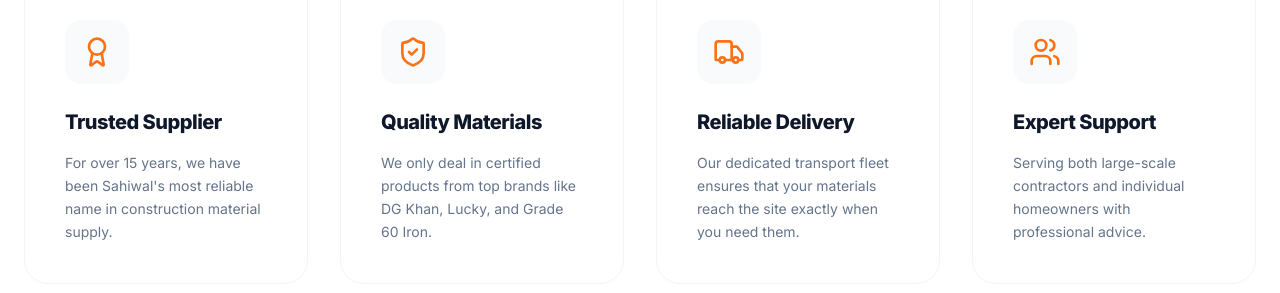
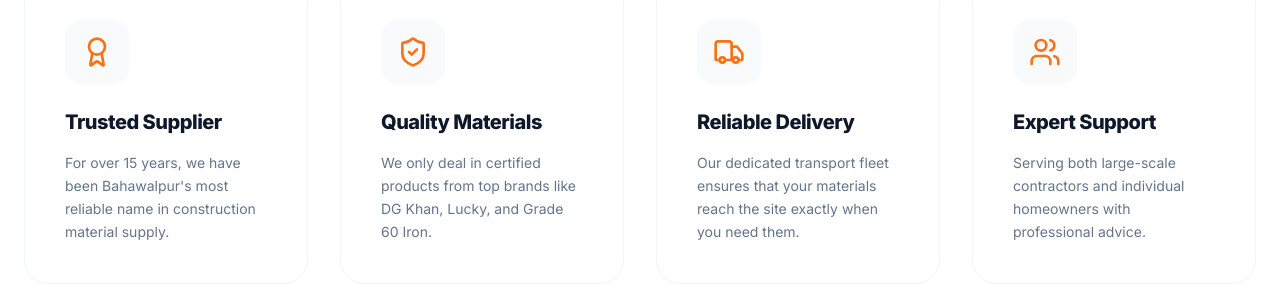
Before and after one commit to jawad226/HIMBS-store, a Next.js app: page /about in a window 1280 px wide. Shown: the part 1081-1374 px from the top of the page. Built offline with nearby package versions, Linux system fonts and the light colour scheme.

Commit message:
animation updates

```diff
--- a/src/app/layout.tsx
+++ b/src/app/layout.tsx
@@ -12,8 +12,8 @@ export const metadata: Metadata = {
     default: "Hafiz Iron & Building Material Store | Bahawalpur Trusted Supplier",
     template: "%s | Hafiz Iron Store"
   },
-  description: "Get the highest quality DG Khan Cement, Lucky Cement, and Grade 60 Iron in Sahiwal. Daily updated market rates, wholesale and retail available. Reliable site delivery.",
-  keywords: ["Hafiz Iron", "Hafiz Building Material", "Bahawalpur Construction Store", "DG Khan Cement Sahiwal", "Lucky Cement Sahiwal", "Grade 60 Iron Sahiwal", "Steel Rates Sahiwal"],
+  description: "Get the highest quality DG Khan Cement, Lucky Cement, and Grade 60 Iron in Bahawalpur. Daily updated market rates, wholesale and retail available. Reliable site delivery.",
+  keywords: ["Hafiz Iron", "Hafiz Building Material", "Bahawalpur Construction Store", "DG Khan Cement Bahawalpur", "Lucky Cement Bahawalpur", "Grade 60 Iron Bahawalpur", "Steel Rates Bahawalpur"],
   authors: [{ name: "Hafiz Iron Store" }],
   icons: {
     icon: "/logo.png",
@@ -24,7 +24,7 @@ export const metadata: Metadata = {
     locale: "en_PK",
     url: "https://hafizironstore.com",
     title: "Hafiz Iron & Building Material Store",
-    description: "Quality Construction Materials at Competitive Market Rates. Sahiwal's premier destination for steel and cement.",
+    description: "Quality Construction Materials at Competitive Market Rates. Bahawalpur's premier destination for steel and cement.",
     siteName: "Hafiz Iron Store",
     images: [
       {
--- a/src/data/siteConfig.json
+++ b/src/data/siteConfig.json
@@ -50,7 +50,7 @@
       {
         "id": "trust",
         "title": "Trusted Supplier",
-        "desc": "For over 15 years, we have been Sahiwal's most reliable name in construction material supply."
+        "desc": "For over 15 years, we have been Bahawalpur's most reliable name in construction material supply."
       },
       {
         "id": "quality",
```
